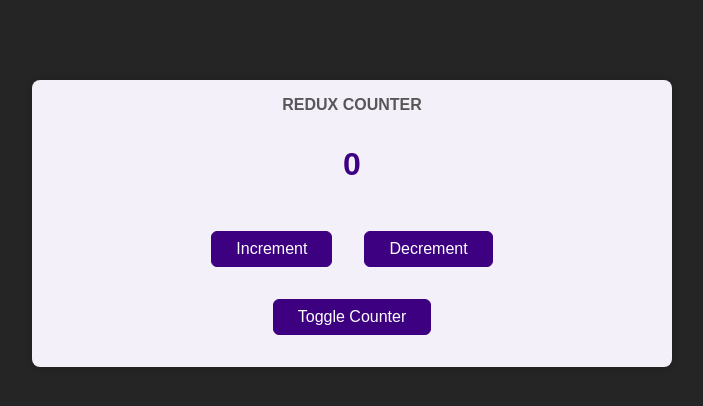
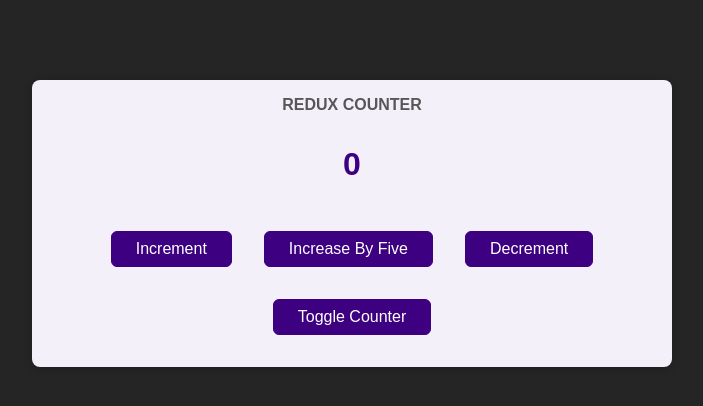
Before and after one commit to filipecamargos/React-Counter-App-Using-Redux, a React (Create React App) app: page / in a window 1280 px wide. Shown: the top 406 px of the page, without its empty margins (288-991 px from the left). Built offline with nearby package versions, Linux system fonts and the light colour scheme.

Commit message:
new dispatch with dynamic payload'

```diff
--- a/src/components/Counter.js
+++ b/src/components/Counter.js
@@ -5,22 +5,25 @@
 const Counter = () => {
   //Get access to the data manager in the store
   const dispatch = useDispatch();
-  const counter = useSelector(state => state.counter);
+  const counter = useSelector((state) => state.counter);
 
   //Handle increment btn
   const decrementHandler = () => {
-    dispatch({type: 'decrement'});
+    dispatch({ type: "decrement" });
   };
 
   //Handle decreement btn
   const incrementHandler = () => {
-    dispatch({type: 'increment'});
+    dispatch({ type: "increment" });
+  };
+
+  //Handle decreement btn
+  const increaseHandler = () => {
+    dispatch({ type: "increase", amount: 10 });
   };
 
   //Handle the Toggle counter btn
-  const toggleCounterHandler = () => {
-
-  };
+  const toggleCounterHandler = () => {};
 
   return (
     <main className={classes.counter}>
@@ -28,6 +31,7 @@
       <div className={classes.value}>{counter}</div>
       <div>
         <button onClick={incrementHandler}>Increment</button>
+        <button onClick={increaseHandler}>Increase By Five</button>
         <button onClick={decrementHandler}>Decrement</button>
       </div>
       <button onClick={toggleCounterHandler}>Toggle Counter</button>
--- a/src/store/index.js
+++ b/src/store/index.js
@@ -11,6 +11,10 @@
       return {
         counter: state.counter - 1,
       };
+    case "increase":
+      return {
+        counter: state.counter + action.amount,
+      };
     default:
       return state;
   }
```
